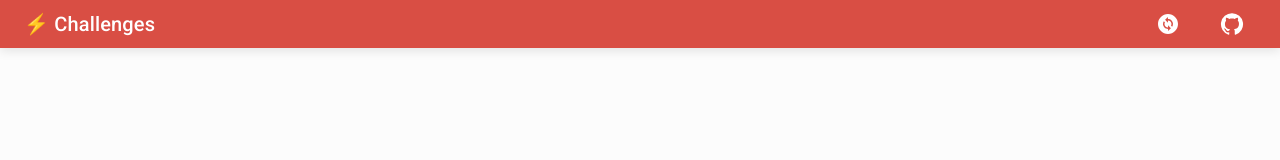
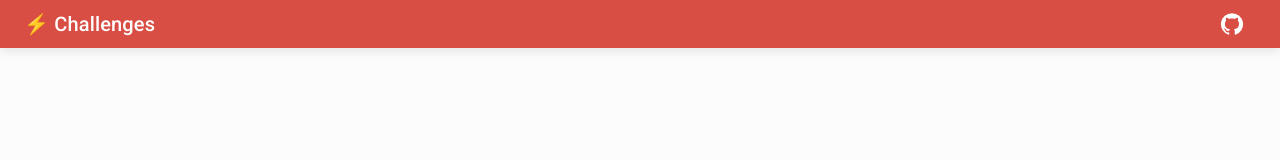
Before and after one commit to meness/neptune-challenge, a Next.js app: page / in a window 1280 px wide. Shown: the top 160 px of the page. Built offline with nearby package versions, Linux system fonts and the light colour scheme.

Commit message:
ui: remove converter header item

```diff
--- a/src/components/elements/GeneralHeader.tsx
+++ b/src/components/elements/GeneralHeader.tsx
@@ -1,8 +1,7 @@
-import { ChangeCircle, GitHub } from '@mui/icons-material';
+import { GitHub } from '@mui/icons-material';
 import { AppBar, IconButton, Stack, Toolbar, Typography } from '@mui/material';
 import { Box } from '@mui/system';
 import { memo } from 'react';
-import Link from 'next/link';
 
 const GeneralHeader = () => {
   return (
@@ -16,11 +15,6 @@ const GeneralHeader = () => {
         </Typography>
         <Box sx={{ flexGrow: 1 }} />
         <Stack direction="row" spacing={2}>
-          <Link href="/" passHref>
-            <IconButton size="large" edge="end" color="inherit">
-              <ChangeCircle />
-            </IconButton>
-          </Link>
           <IconButton
             size="large"
             edge="end"
```
